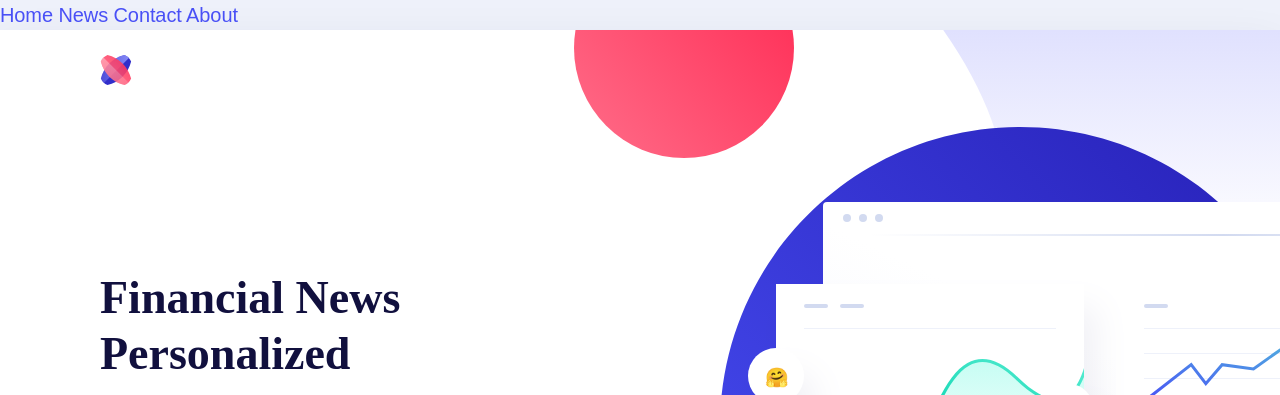
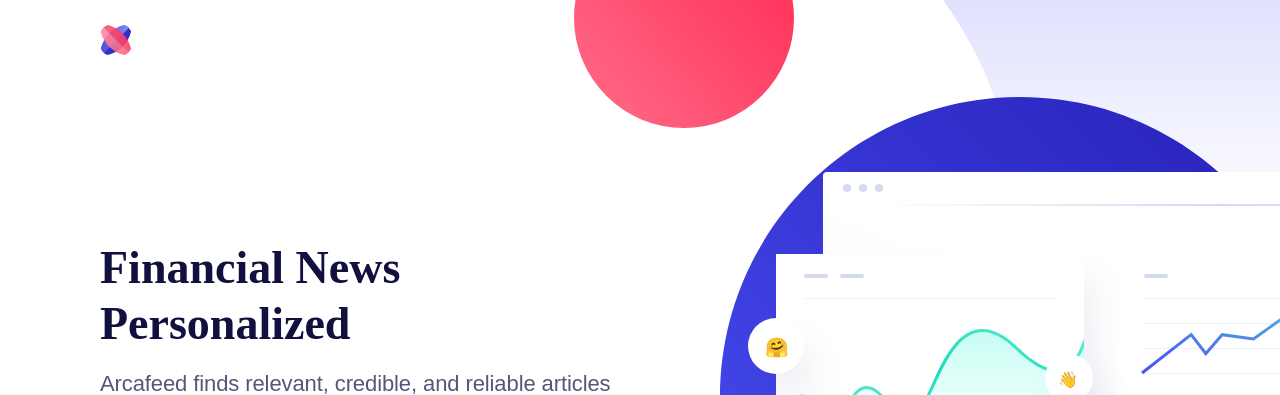
Before and after one commit to msaffold8/LandingPage, a plain HTML site: page index.html in a window 1280 px wide. Shown: the top 395 px of the page. Drawn offline with nearby package versions, Linux system fonts and the light colour scheme.

Commit message:
Update index.html

```diff
--- a/index.html
+++ b/index.html
@@ -9,12 +9,6 @@
     <link rel="stylesheet" href="dist/css/style.css">
 	<script src="https://unpkg.com/animejs@2.2.0/anime.min.js"></script>
     <script src="https://unpkg.com/scrollreveal@4.0.0/dist/scrollreveal.min.js"></script>
-    <div class="topnav">
-  <a class="active" href="#home">Home</a>
-  <a href="#news">News</a>
-  <a href="#contact">Contact</a>
-  <a href="#about">About</a>
-</div>
 
 
 
```
